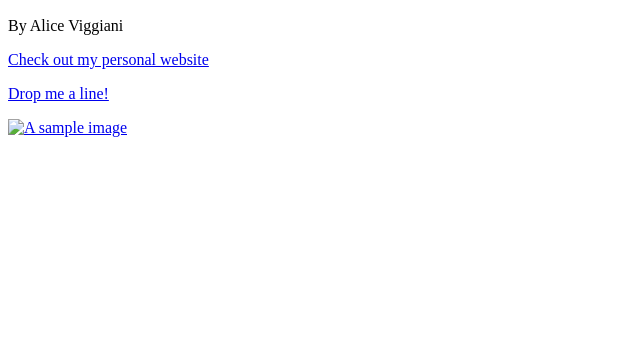
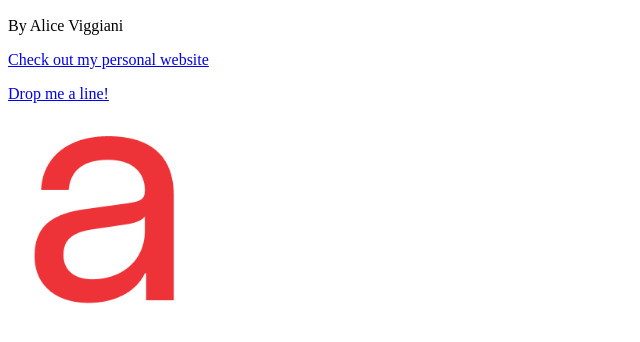
Before and after one commit to aliceaviggiani/pratt-654, a plain HTML site: page week7/index.html in a window 1280 px wide. Shown: the part 110-452 px from the top of the page, without its empty margins (0-640 px from the left). Drawn offline with Linux system fonts and the light colour scheme.

Commit message:
Add files via upload

```diff
--- a/week7/index.html
+++ b/week7/index.html
@@ -20,7 +20,7 @@
 
     <a href="https://www.aliceviggiani.com">
         <img
-        src="./images/aliceviggiani-icon"
+        src="./images/aliceviggiani-icon.png"
         width="200"
         alt="A sample image">
     </a>
```
